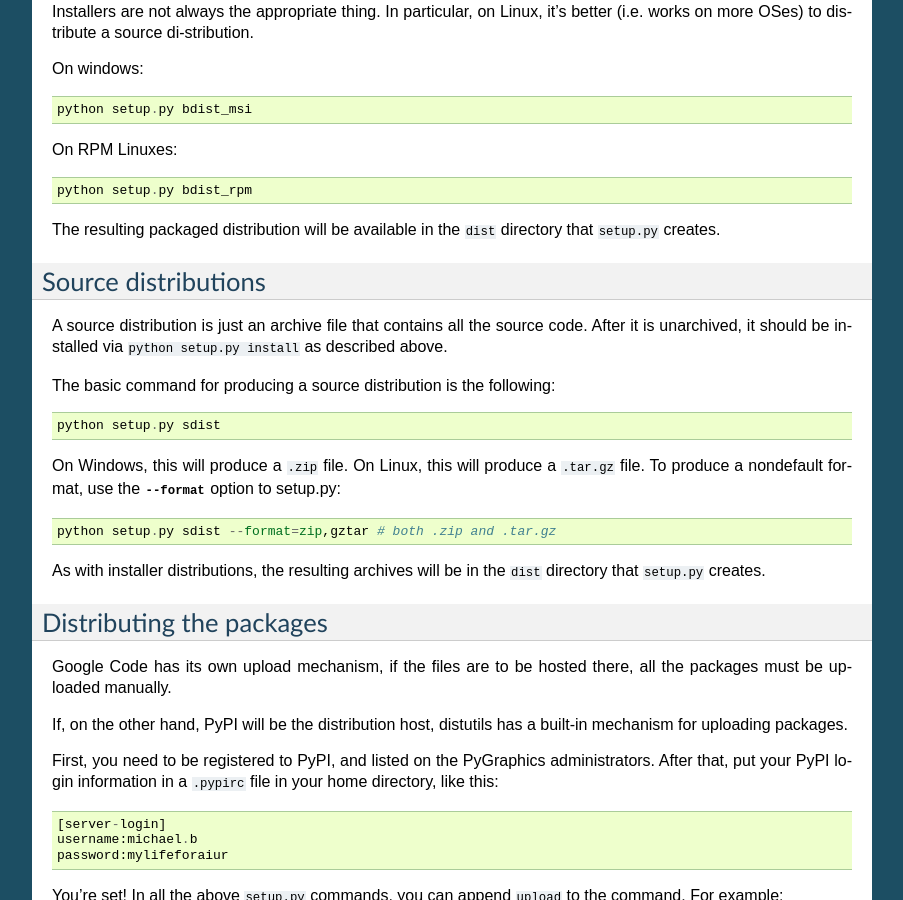
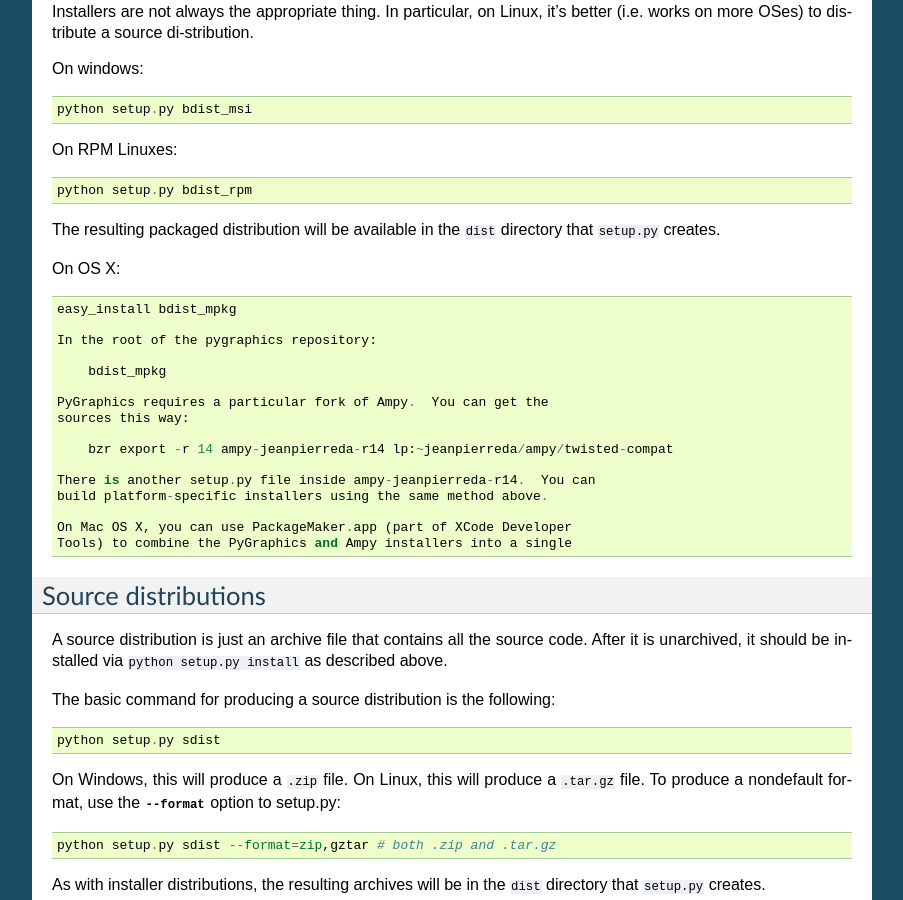
Before and after one commit to yuyutyrdinatry/pygraphics, a Sphinx documentation site: the page built from docs/developer/tutorials/uploading.rst, in a window 1280 px wide and 900 px high, scrolled down 539 px. Shown: the whole window, without its empty margins (198-1101 px from the left). Built offline with Sphinx 7.4.7, drawn with Linux system fonts in a browser that asks for light colours.

Commit message:
added OS X build instructions

```diff
--- a/docs/developer/tutorials/uploading.rst
+++ b/docs/developer/tutorials/uploading.rst
@@ -44,6 +44,26 @@ On RPM Linuxes::
 
 The resulting packaged distribution will be available in the ``dist`` directory
 that ``setup.py`` creates.
+
+On OS X::
+
+    easy_install bdist_mpkg
+
+    In the root of the pygraphics repository:
+
+        bdist_mpkg
+
+    PyGraphics requires a particular fork of Ampy.  You can get the
+    sources this way:
+
+        bzr export -r 14 ampy-jeanpierreda-r14 lp:~jeanpierreda/ampy/twisted-compat
+
+    There is another setup.py file inside ampy-jeanpierreda-r14.  You can
+    build platform-specific installers using the same method above.
+
+    On Mac OS X, you can use PackageMaker.app (part of XCode Developer
+    Tools) to combine the PyGraphics and Ampy installers into a single
+
 
 Source distributions
 ====================
```
